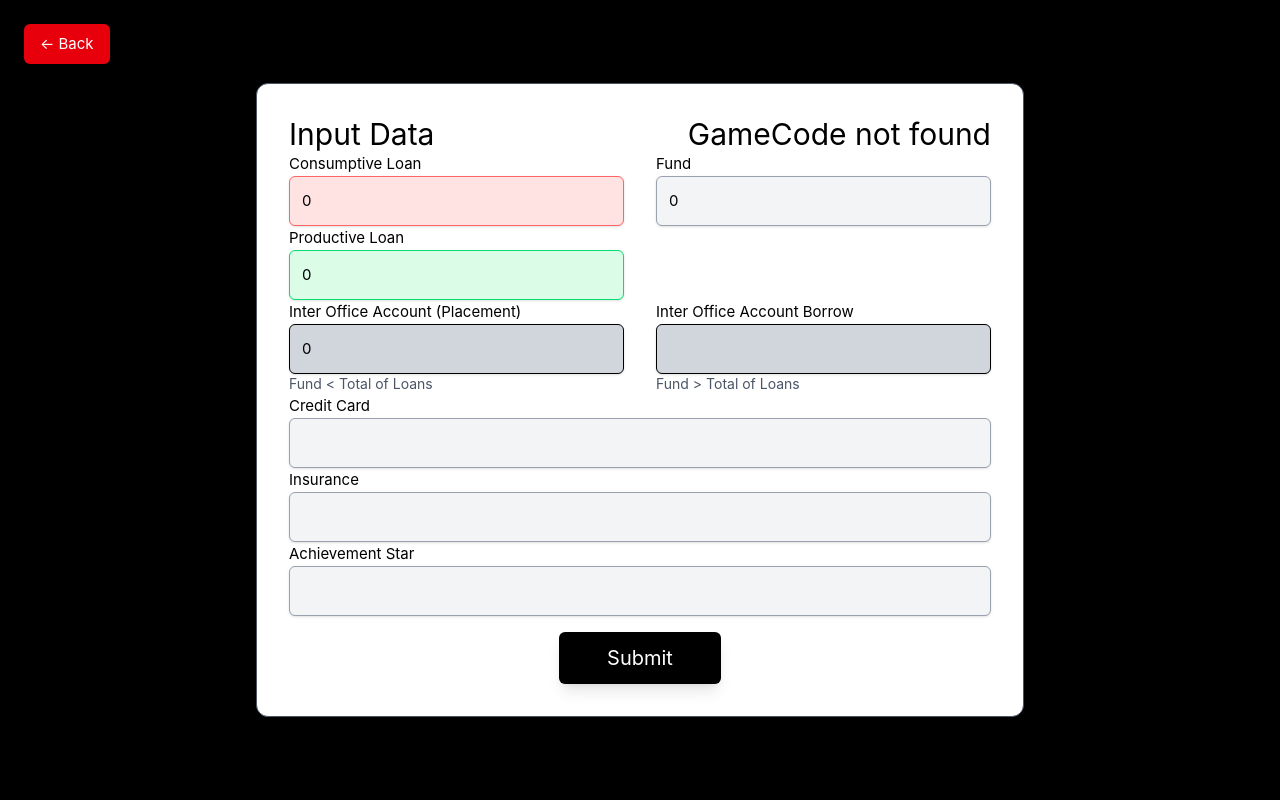
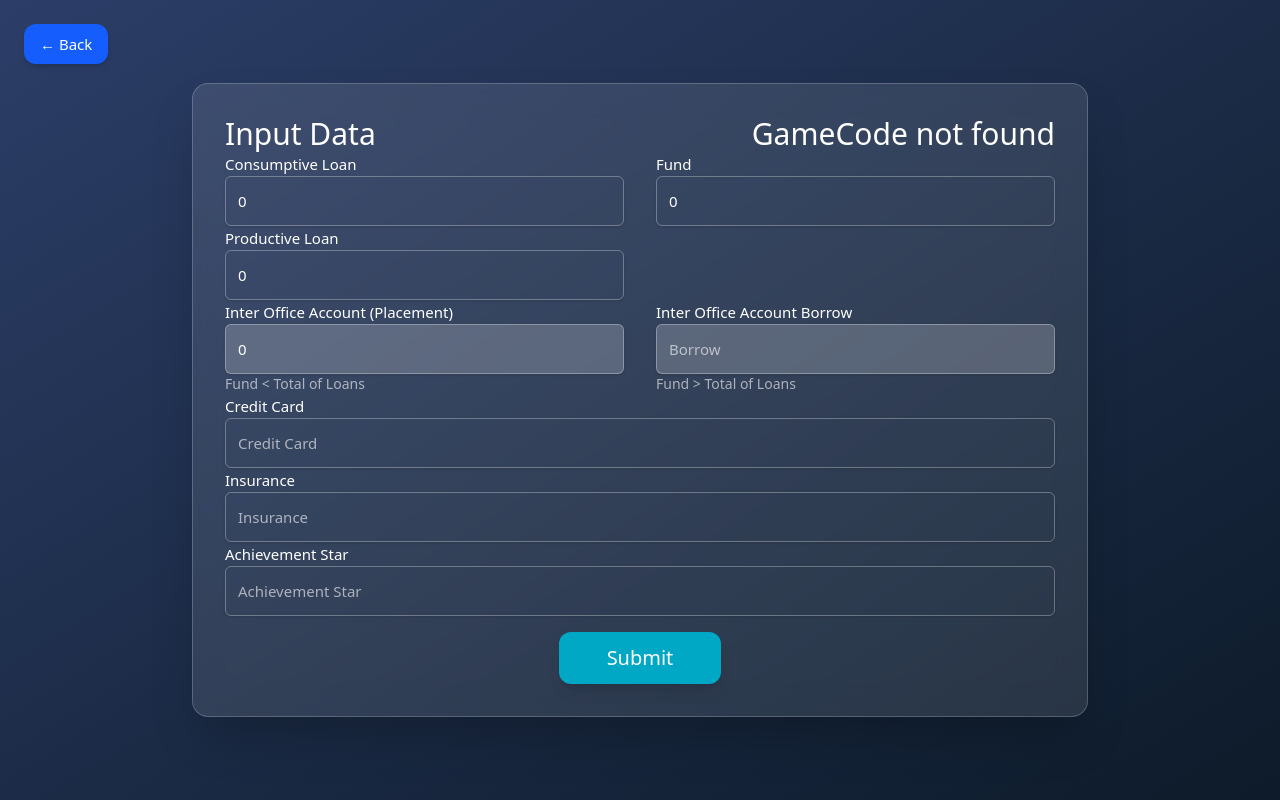
Before and after one commit to faizhalifunn/VueToAPI, a Vue app: page /player/input in a window 1280 px wide. Built offline with nearby package versions, Linux system fonts and the light colour scheme.

Commit message:
Update FE 14

```diff
--- a/src/components/PlayerPage.vue
+++ b/src/components/PlayerPage.vue
@@ -1,133 +1,132 @@
 <template>
-  <div class="h-screen flex items-center justify-center bg-black p-6 relative">
+  <div class="min-h-screen flex items-center justify-center bg-gradient-to-br from-[#2C3E68] to-[#0D1B2A] p-6 text-white font-sans relative">
     <!-- Overlay Loading Global -->
     <div
       v-if="isLoading"
-      class="absolute inset-0 z-50 flex flex-col items-center justify-center bg-black bg-opacity-50"
+      class="absolute inset-0 z-50 flex flex-col items-center justify-center bg-black bg-opacity-60 backdrop-blur-md"
     >
-      <div class="animate-spin rounded-full h-16 w-16 border-t-4 border-b-4 border-white"></div>
+      <div class="animate-spin rounded-full h-16 w-16 border-t-4 border-b-4 border-[#00A8C6]"></div>
       <span class="mt-4 text-white text-2xl font-bold">Loading...</span>
     </div>
 
     <!-- Tombol Back -->
     <button
       @click="goBack"
-      class="absolute top-6 left-6 bg-red-600 text-white py-2 px-4 rounded-md font-bold hover:bg-red-700 transition duration-300"
+      class="absolute top-6 left-6 bg-blue-600 text-white py-2 px-4 rounded-xl font-bold hover:bg-red-500 transition duration-300 shadow-md"
     >
       ← Back
     </button>
 
-    <!-- Form Pengisian Data -->
+    <!-- Form Container -->
     <div
-      class="bg-white text-black rounded-xl shadow-lg p-8 w-full max-w-3xl border border-gray-600"
+      class="bg-white/10 backdrop-blur-lg rounded-2xl shadow-2xl p-8 w-full max-w-4xl border border-white/20"
       :class="{'pointer-events-none': isLoading}"
     >
-      <!-- Grid 2 kolom -->
       <div class="grid grid-cols-2 gap-8 items-start">
         <!-- Kolom Kiri -->
         <div>
-          <h2 class="text-3xl font-bold mb-6 text-black">Input Data</h2>
+          <h2 class="text-3xl font-bold mb-6">Input Data</h2>
           <div v-for="(label, key) in leftInputs" :key="key" class="mb-5">
-            <p class="text-left font-bold text-black">{{ label.text }}</p>
+            <p class="text-left font-semibold">{{ label.text }}</p>
             <input
               v-model="formData[key]"
               type="number"
-              class="w-full p-3 rounded-md border font-bold shadow-sm focus:outline-none focus:ring-2"
-              :class="getInputClass(key)"
+              :placeholder="label.text"
+              class="w-full p-3 rounded-md border border-white/30 bg-transparent text-white placeholder-white/60 font-bold shadow-sm focus:outline-none focus:ring-2 focus:ring-[#00A8C6]"
               :disabled="isLoading"
             />
-            <!-- Contoh validasi sederhana -->
-            <p v-if="formData[key] === ''" class="text-red-600 text-sm mt-1">Harap isi field ini</p>
+            <p v-if="formData[key] === ''" class="text-red-400 text-sm mt-1">Harap isi field ini</p>
           </div>
         </div>
 
         <!-- Kolom Kanan -->
         <div>
-          <h2 class="text-3xl font-bold mb-6 text-right text-black">
-            <span v-if="isLoading">Loading...</span>
-            <span v-else>{{ currentRound }}</span>
-          </h2>
+          <h2 class="text-3xl font-bold mb-6 text-right">{{ isLoading ? "Loading..." : currentRound }}</h2>
           <div v-for="(label, key) in rightInputs" :key="key" class="mb-5">
-            <p class="text-left font-bold text-black">{{ label.text }}</p>
+            <p class="text-left font-semibold">{{ label.text }}</p>
             <input
               v-model="formData[key]"
               type="number"
-              class="w-full p-3 rounded-md border border-gray-400 font-bold shadow-sm focus:outline-none focus:ring-2 bg-gray-100"
+              :placeholder="label.text"
+              class="w-full p-3 rounded-md border border-white/30 bg-transparent text-white placeholder-white/60 font-bold shadow-sm focus:outline-none focus:ring-2 focus:ring-[#00A8C6]"
               :disabled="isLoading"
             />
-            <p v-if="formData[key] === ''" class="text-red-600 text-sm mt-1">Harap isi field ini</p>
+            <p v-if="formData[key] === ''" class="text-red-400 text-sm mt-1">Harap isi field ini</p>
           </div>
         </div>
       </div>
+
+      <!-- Penempatan / Peminjaman -->
       <div class="grid grid-cols-2 gap-8 items-start mt-8">
         <div class="mb-5">
-          <p class="font-bold text-black">Inter Office Account (Placement)</p>
+          <p class="font-semibold">Inter Office Account (Placement)</p>
           <input
             v-model="formData.InterOfficeAccountPlacement"
             type="number"
-            class="w-full p-3 rounded-md border font-bold shadow-sm focus:outline-none focus:ring-2"
-            :class="{'bg-gray-300 cursor-not-allowed': !isPenempatanEnabled || isLoading}"
+            placeholder="Placement"
+            class="w-full p-3 rounded-md border border-white/30 bg-transparent text-white placeholder-white/60 font-bold shadow-sm focus:outline-none focus:ring-2 focus:ring-[#00A8C6]"
+            :class="{'bg-white/20 cursor-not-allowed': !isPenempatanEnabled || isLoading}"
             :disabled="!isPenempatanEnabled || isLoading"
           />
-          <p v-if="!isPenempatanEnabled" class="text-gray-600 text-sm mt-1">
-            Fund < Total of Loans
-          </p>
+          <p v-if="!isPenempatanEnabled" class="text-white/60 text-sm mt-1">Fund &lt; Total of Loans</p>
         </div>
 
         <div>
-          <p class="font-bold text-black">Inter Office Account Borrow</p>
+          <p class="font-semibold">Inter Office Account Borrow</p>
           <input
             v-model="formData.PinjamPusat"
             type="number"
-            class="w-full p-3 rounded-md border font-bold shadow-sm focus:outline-none focus:ring-2"
-            :class="{'bg-gray-300 cursor-not-allowed': !isPeminjamanEnabled || isLoading}"
+            placeholder="Borrow"
+            class="w-full p-3 rounded-md border border-white/30 bg-transparent text-white placeholder-white/60 font-bold shadow-sm focus:outline-none focus:ring-2 focus:ring-[#00A8C6]"
+            :class="{'bg-white/20 cursor-not-allowed': !isPeminjamanEnabled || isLoading}"
             :disabled="!isPeminjamanEnabled || isLoading"
           />
-          <p v-if="!isPeminjamanEnabled" class="text-gray-600 text-sm mt-1">
-            Fund > Total of Loans
-          </p>
+          <p v-if="!isPeminjamanEnabled" class="text-white/60 text-sm mt-1">Fund &gt; Total of Loans</p>
         </div>
       </div>
-      <!-- Input Kartu Kredit, Insurance, Bintang -->
-      <div class="mt-6">
-        <p class="font-bold text-black">Credit Card</p>
+
+      <!-- Tambahan Input -->
+      <div class="mt-6 space-y-6">
+        <div>
+          <p class="font-semibold">Credit Card</p>
           <input
             v-model="formData.CreditCard"
             type="text"
-          class="w-full p-3 rounded-md border border-gray-400 font-bold shadow-sm focus:outline-none focus:ring-2 bg-gray-100"
+            placeholder="Credit Card"
+            class="w-full p-3 rounded-md border border-white/30 bg-transparent text-white placeholder-white/60 font-bold shadow-sm focus:outline-none focus:ring-2 focus:ring-[#00A8C6]"
             :disabled="isLoading"
           />
         </div>
 
-      <div class="mt-6">
-        <p class="font-bold text-black">Insurance</p>
+        <div>
+          <p class="font-semibold">Insurance</p>
           <input
             v-model="formData.Insurance"
             type="text"
-          class="w-full p-3 rounded-md border border-gray-400 font-bold shadow-sm focus:outline-none focus:ring-2 bg-gray-100"
+            placeholder="Insurance"
+            class="w-full p-3 rounded-md border border-white/30 bg-transparent text-white placeholder-white/60 font-bold shadow-sm focus:outline-none focus:ring-2 focus:ring-[#00A8C6]"
             :disabled="isLoading"
           />
         </div>
 
-      <div class="mt-6">
-        <p class="font-bold text-black">Achievement Star</p>
+        <div>
+          <p class="font-semibold">Achievement Star</p>
           <input
             v-model="formData.AchievementStar"
             type="text"
-          class="w-full p-3 rounded-md border border-gray-400 font-bold shadow-sm focus:outline-none focus:ring-2 bg-gray-100"
+            placeholder="Achievement Star"
+            class="w-full p-3 rounded-md border border-white/30 bg-transparent text-white placeholder-white/60 font-bold shadow-sm focus:outline-none focus:ring-2 focus:ring-[#00A8C6]"
             :disabled="isLoading"
           />
         </div>
-
-      <!-- Bagian Penempatan Pusat & Peminjaman Pusat -->
-
+      </div>
 
       <!-- Tombol Submit -->
       <div class="flex justify-center mt-10 pt-4">
         <button
           @click="submitForm"
           :disabled="isLoading"
-          class="bg-black text-white text-xl font-bold py-3 px-12 rounded-md hover:bg-gray-800 transition duration-300 shadow-lg"
+          class="bg-[#00A8C6] text-white text-xl font-bold py-3 px-12 rounded-xl hover:brightness-110 transition duration-300 shadow-lg"
         >
           <span v-if="isLoading">Loading...</span>
           <span v-else>Submit</span>
```
Lines whose indentation alone changed are shown as unchanged.
